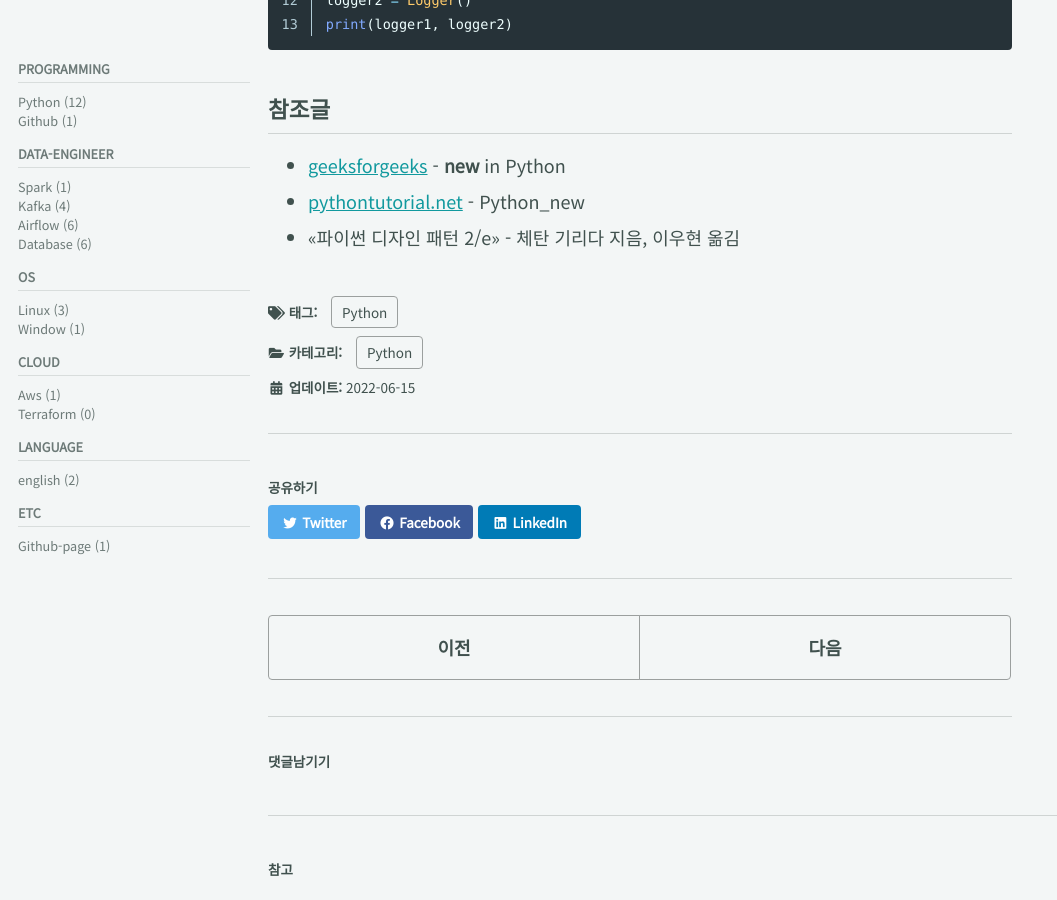
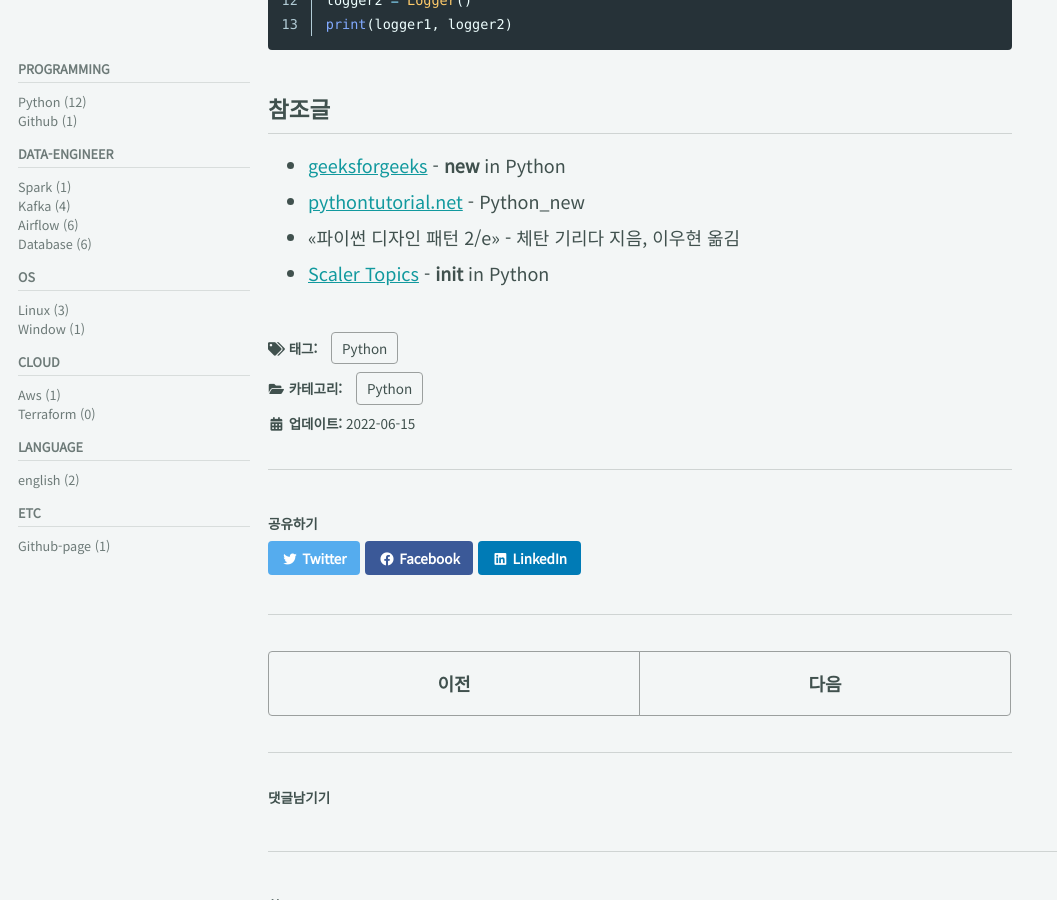
Before and after one commit to dlgldgldgld/dlgldgldgld.github.io, a Jekyll site: the page built from _posts/Python/2022-06-15-difference_self_cls.md, in a window 1280 px wide and 900 px high, scrolled down 3377 px. Shown: the whole window, without its empty margins (0-1057 px from the left). Built offline with Jekyll 4.4.1, drawn with Linux system fonts in a browser that asks for light colours; cached includes are drawn as plain includes; comment, search, counter and statistics services are not loaded.

Commit message:
Added a useful resource
Have added a useful resource about the init function in python from the scaler topics in the reference section.

```diff
--- a/_posts/Python/2022-06-15-difference_self_cls.md
+++ b/_posts/Python/2022-06-15-difference_self_cls.md
@@ -120,3 +120,4 @@ print(logger1, logger2)
 - [geeksforgeeks](https://www.geeksforgeeks.org/__new__-in-python/) - __new__ in Python
 - [pythontutorial.net](https://www.pythontutorial.net/python-oop/python-__new__/) - Python_new
 - <<파이썬 디자인 패턴 2/e>> - 체탄 기리다 지음, 이우현 옮김
+- [Scaler Topics](https://www.scaler.com/topics/init-function-in-python/) - __init__ in Python
```
